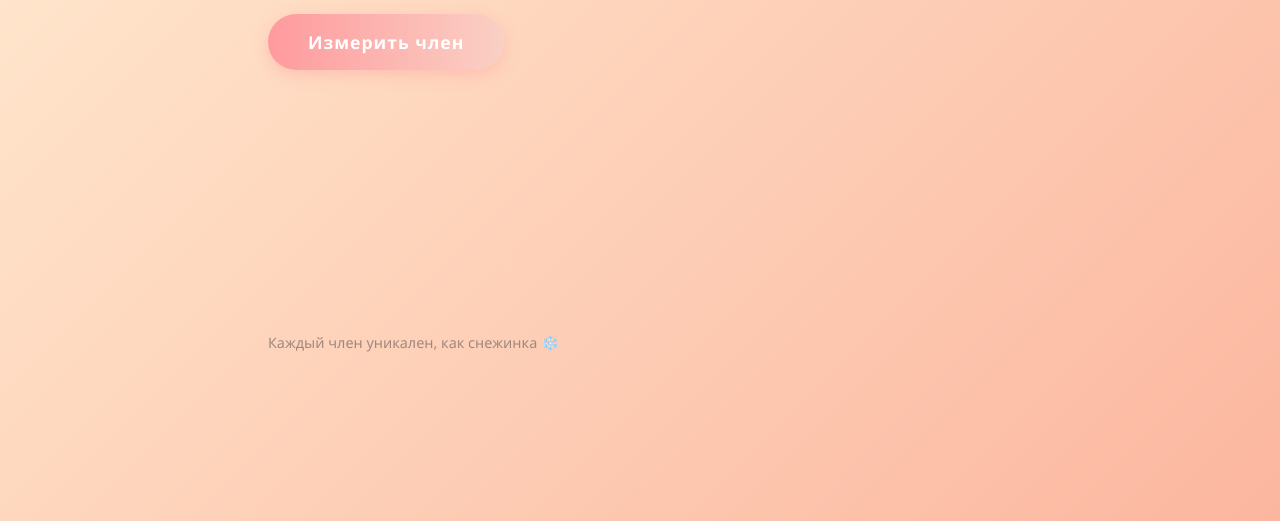
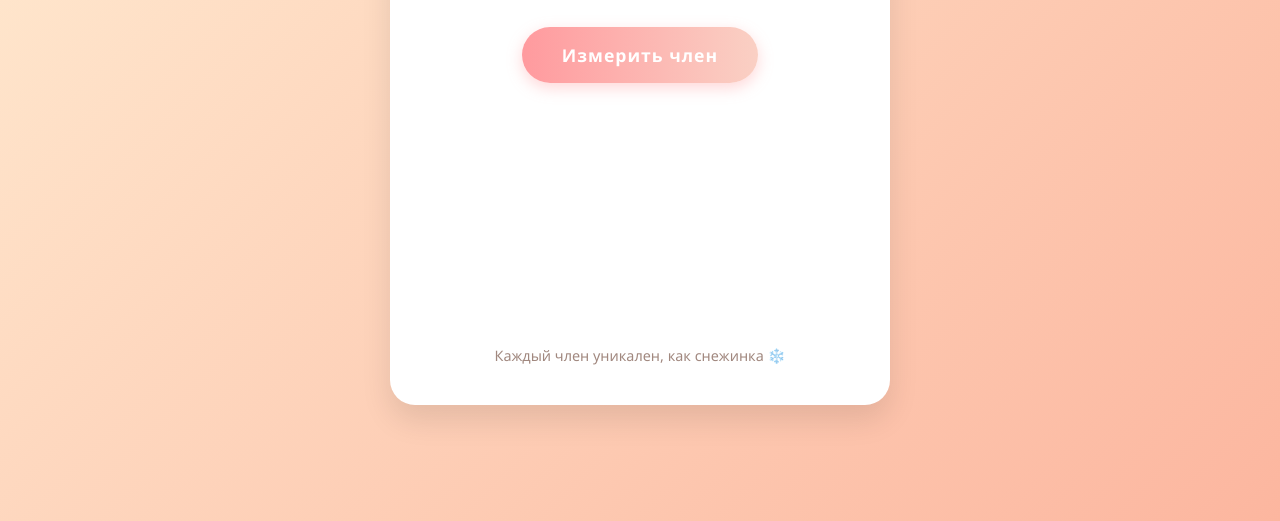
Before and after one commit to M1rotv0rets/Cucumber_Size, a plain HTML site: page index.html in a window 1280 px wide. Shown: the part 279-800 px from the top of the page. Drawn offline with Linux system fonts and the light colour scheme.

Commit message:
Update index.html

```diff
--- a/index.html
+++ b/index.html
@@ -71,6 +71,30 @@
             box-shadow: 0 5px 15px rgba(255, 154, 158, 0.4);
             font-weight: bold;
             letter-spacing: 1px;
+        }
+
+        .container {
+            background: white;
+            border-radius: 25px;
+            box-shadow: 0 15px 30px rgba(0,0,0,0.1);
+            width: 90%;
+            max-width: 500px;
+            padding: 40px;
+            text-align: center;
+            position: relative;
+            overflow: hidden;
+        }
+
+        .container::before {
+            content: '';
+            position: absolute;
+            top: -50px;
+            right: -50px;
+            width: 200px;
+            height: 200px;
+            background: linear-gradient(45deg, #ff9a9e 0%, #fad0c4 100%);
+            border-radius: 50%;
+            z-index: 0;
         }
 
         .btn:hover {
```
